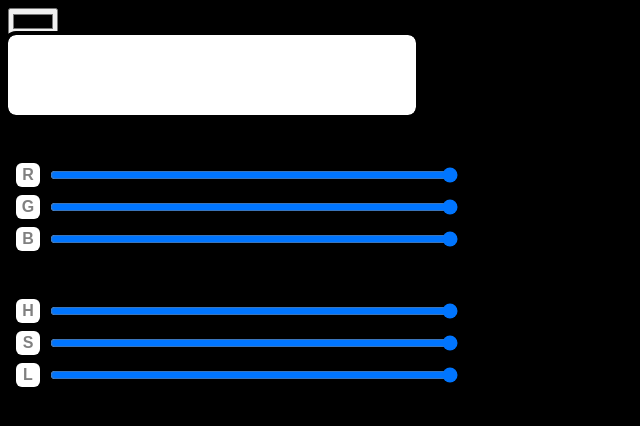
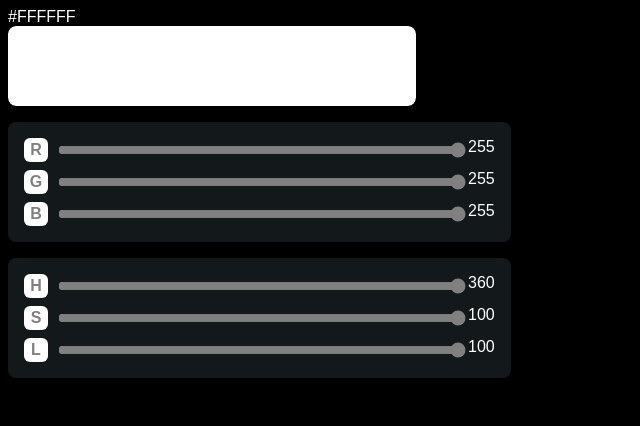
Before and after one commit to Kuovinen/ColorTools, a plain HTML site: page index.html in a window 1280 px wide. Shown: the whole page, without its empty margins (0-640 px from the left). Drawn offline with Linux system fonts and the light colour scheme.

Commit message:
visual style update

```diff
--- a/functions.js
+++ b/functions.js
@@ -44,8 +44,9 @@ export function makeMainColor() {
 }
 //handler that changed the main hex value depending on slider cahnges
 function affectHex() {
+  let hex = document.querySelector(".hex");
   let COLOR = document.querySelector("#mainColor");
-  COLOR.innerText = rgbToHex([
+  hex.innerHTML = rgbToHex([
     COLOR.dataset.rColor,
     COLOR.dataset.gColor,
     COLOR.dataset.bColor,
@@ -61,11 +62,7 @@ export function makeRGBInfluence() {
 
   function changeMainColor(data, value) {
     let COLOR = document.querySelector("#mainColor");
-    COLOR.innerText = rgbToHex([
-      COLOR.dataset.rColor,
-      COLOR.dataset.gColor,
-      COLOR.dataset.bColor,
-    ]);
+    affectHex();
     COLOR.dataset[data] = value;
     if (data == "rColor" || data == "gColor" || data == "bColor") {
       COLOR.style.background = `rgb(${COLOR.dataset.rColor},${COLOR.dataset.gColor},${COLOR.dataset.bColor})`;
--- a/index.html
+++ b/index.html
@@ -6,6 +6,7 @@
     <link rel="stylesheet" href="style.css" />
   </head>
   <body class="body">
-    <input type="color" />
+    <div class="hex">#FFFFFF</div>
+    <!--input type="color" /-->
   </body>
 </html>
--- a/style.css
+++ b/style.css
@@ -1,5 +1,6 @@
 :root {
   --cp-White: white;
+  --cp-White10: rgba(187, 230, 255, 0.1);
   --cp-Black: black;
   --cp-Grey: grey;
 }
@@ -20,7 +21,9 @@ input[type="range"] {
   background: transparent;
   outline: none;
   width: 25.5rem;
+  accent-color: grey;
 }
+
 .labelLetter {
   display: flex;
   justify-content: center;
@@ -33,6 +36,21 @@ input[type="range"] {
   color: var(--cp-Grey);
   background: var(--cp-White);
 }
+#rColorLabel,
+#gColorLabel,
+#bColorLabel,
+#hColorLabel,
+#sColorLabel,
+#lColorLabel {
+  color: var(--cp-White);
+}
 section {
-  margin-top: 3rem;
+  margin-top: 1rem;
+  background: var(--cp-White10);
+  width: fit-content;
+  padding: 0.5rem;
+  border-radius: 0.5rem;
 }
+.hex {
+  color: var(--cp-White);
+}
```
